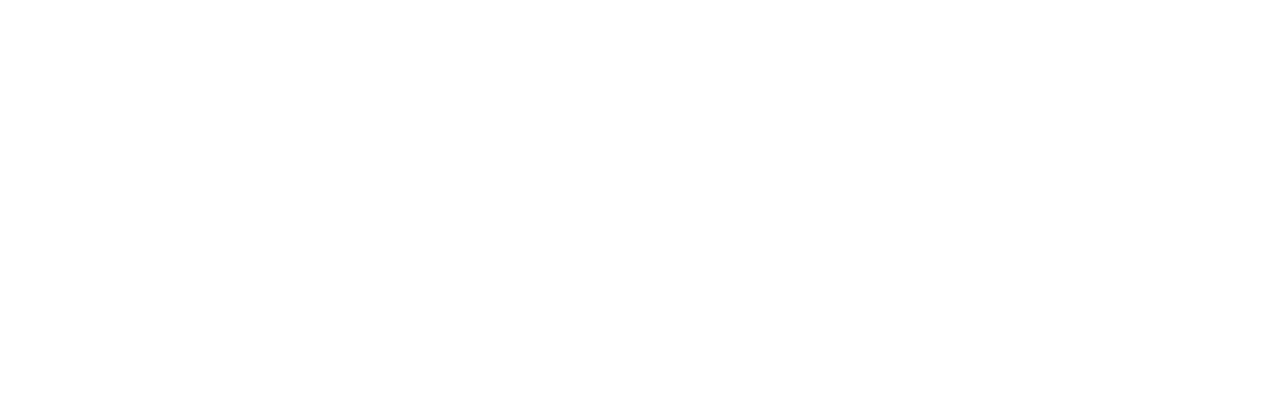
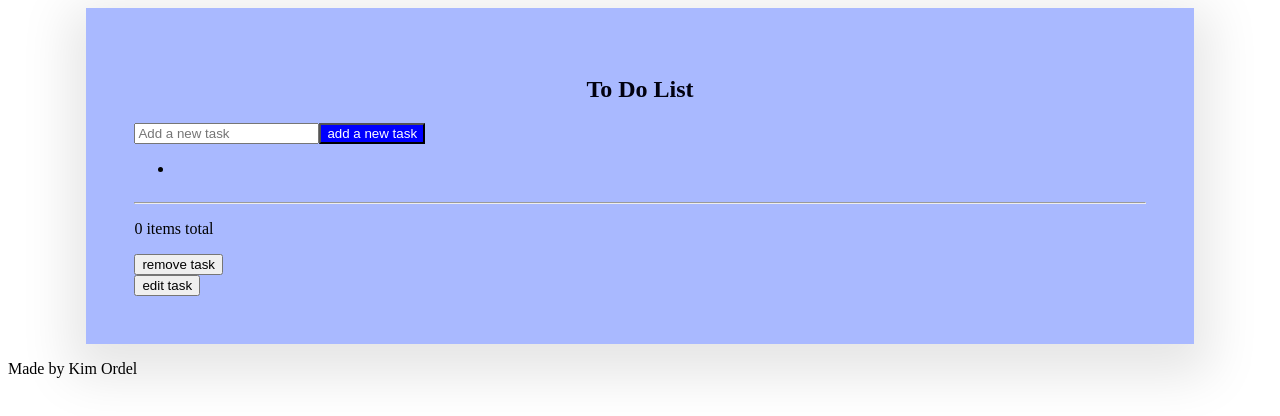
Before and after one commit to rekishiko/To-Do_List, a plain HTML site: page index.html in a window 1280 px wide. Drawn offline with Linux system fonts and the light colour scheme.

Commit message:
basic html and style

```diff
--- a/index.html
+++ b/index.html
@@ -3,9 +3,48 @@
 <head>
     <meta charset="UTF-8">
     <meta name="viewport" content="width=device-width, initial-scale=1.0">
-    <title>Document</title>
+    <title>To Do Project</title>
+    <link rel="stylesheet" href="style.css">
+    <link rel="app.js" href="app.js">
 </head>
 <body>
+<section class="todo">
+    <h1>To Do List</h1>
+<div class="input">
+    <input
+    type="text"
+    class="input-field"
+    id="todoInput"
+    placeholder="Add a new task"
+    />
 
+    <button class="btn">add a new task</button>
+
+</div>
+
+<ul class="scroll">
+    <li id="todoList"> </li>
+</ul>
+<div>
+    <hr class="counter">
+    <div class="counter-container">
+        <p><span> 0</span> items total </p>
+        <button id="deletebutton">
+            remove task
+        </button>
+    </div>
+</div>
+
+<div class="edit-section">
+    <button class="edit" id="edit"> edit task</button>
+
+</div>
+
+</section>
+<footer>
+<div class="footer">
+    <p class="made-by"> Made by Kim Ordel</p>
+</div>
+</footer>
 </body>
 </html>
--- a/style.css
+++ b/style.css
@@ -1,6 +1,38 @@
-body {
-    background-color: white;
+
+
+h1 {
+    color: rgb(1, 1, 15);
+    text-align: center;
 }
-h1 {
-    color: blue;
+
+.todo{
+    display: flex;
+    flex-direction: column;
+    margin: auto;
+    padding: 3rem;
+    box-shadow: 0 1rem 3rem 1rem rgba(0, 0, 0, 0.1);
+    background: rgb(169, 185, 255);
+    width: 80%;
+    max-width: 90%;
+
+
 }
+.input{
+    position: relative;
+    display: flex
+    width: 100%;
+    justify-content: center;
+    overflow: hidden;
+
+}
+
+.btn {
+    background-color: blue;
+    color: white;
+    position: absolute;
+}
+
+.input-field {
+    flex-grow: 1;
+
+}
```
Also changed, not shown: app.js (added).
